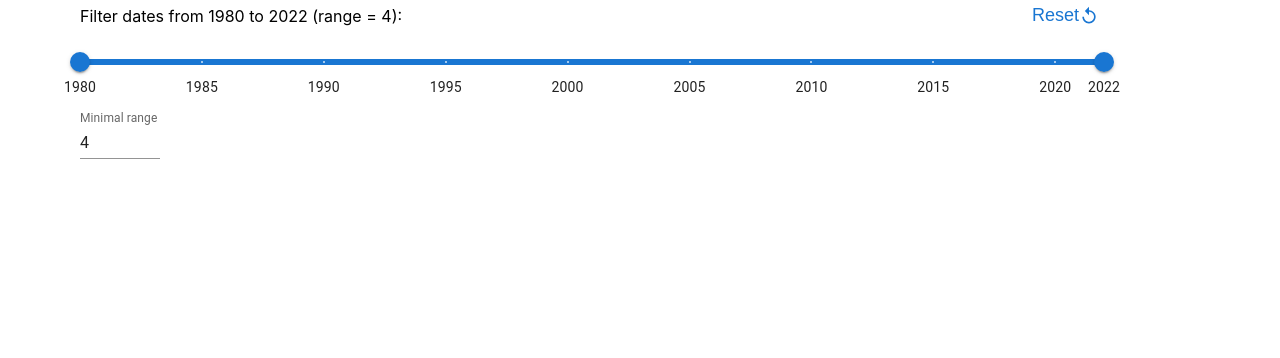
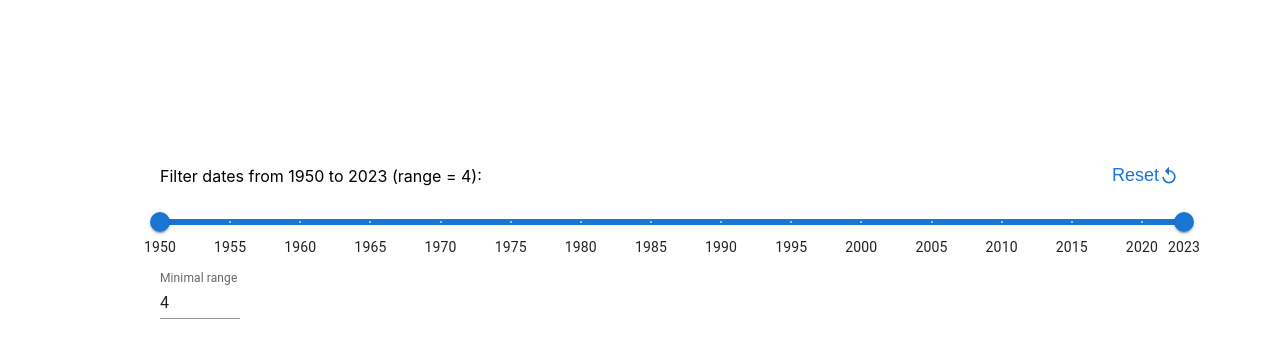
Before and after one commit to reveillere/rankme, a React (Vite) app: page /test in a window 1280 px wide. Shown: the top 358 px of the page. Built offline with nearby package versions, Linux system fonts and the light colour scheme; what timers would draw is missing.

Commit message:
add support for filtering

```diff
--- a/src/App.css
+++ b/src/App.css
@@ -79,3 +79,10 @@ cite.data .title { color:#666666; font-weight:700; margin-right: 5px;}
   margin-left: 50px;
   margin-right: 50px;
 }
+
+
+.categories {
+  list-style-type: 'none';
+  margin: 0;
+  padding: 0
+}
--- a/src/Test.js
+++ b/src/Test.js
@@ -1,9 +1,151 @@
 import * as React from 'react';
-import DateRangeSlider from './component/DateRangeSlider';
+import { IconButton, Box, Slider, TextField } from '@mui/material';
+import ReplayIcon from '@mui/icons-material/Replay';
+import { useEffect } from 'react';
 
 export default function Test() {
-    const minYear = 1980;
-    const maxYear = 2022;
+    const minYear = 1950;
+    const maxYear = 2023;
     const [range, setRange] = React.useState([minYear, maxYear]);
-    return <DateRangeSlider minYear={minYear} maxYear={maxYear} range={range} setRange={setRange} />;
+
+    return (
+        <DateRangeSlider minYear={minYear} maxYear={maxYear} range={range} setRange={setRange}  />
+    );
 }
+
+function DateRangeSlider({ minYear, maxYear, range, setRange }) {
+    const sliderRef = React.useRef(null);
+    const initialMarks = Array.from({ length: maxYear - minYear + 1 }, (_, index) => ({
+        value: minYear + index,
+        label: (minYear + index).toString(),
+    }));
+    const [displayMarks, setDisplayMarks] = React.useState(initialMarks);
+    const defaultRange = 4;
+    const [minimalRange, setMinimalRange] = React.useState(defaultRange);
+    const [disableSwap, setDisableSwap] = React.useState(true);
+
+
+    const handleChange = (event, newValue, activeThumb) => {
+        if (!Array.isArray(newValue)) {
+            return;
+        }
+        if (minimalRange === 0) {
+            if (activeThumb === 0) {
+                const clamped = Math.min(newValue[0], maxYear);
+                setRange([clamped, clamped]);
+            } else {
+                const clamped = Math.max(newValue[1], minYear);
+                setRange([clamped, clamped]);
+            }
+        } else if (newValue[1] - newValue[0] < minimalRange) {
+            if (activeThumb === 0) {
+                const clamped = Math.min(newValue[0], maxYear - minimalRange);
+                setRange([clamped, clamped + minimalRange]);
+            } else {
+                const clamped = Math.max(newValue[1], minYear + minimalRange);
+                setRange([clamped - minimalRange, clamped]);
+            }
+        } else {
+            setRange(newValue);
+        }
+    };
+
+    const handleInputChange = (event) => {
+        const previousRange = minimalRange;
+        const newRange = Number(event.target.value);
+        if (newRange === 0) {
+            setRange([range[1], range[1]]);
+            setDisableSwap(false);
+        } else if (newRange > previousRange) {
+            const max = Math.min(range[0] + newRange, maxYear);
+            const min = max - newRange;
+            setRange([min, max]);
+            setDisableSwap(true);
+        }
+        setMinimalRange(newRange);
+    }
+
+    const calculateMarks = (interval) => {
+        const marks = [];
+        marks.push({ value: minYear, label: minYear.toString() });
+
+        for (let year = minYear + interval; year < maxYear; year += interval) {
+            marks.push({ value: year, label: year.toString() });
+        }
+
+        if (marks[marks.length - 1].value !== maxYear) {
+            marks.push({ value: maxYear, label: maxYear.toString() });
+        }
+
+        return marks;
+    };
+
+    const areSliderMarksOverlapping = () => {
+        const markElements = sliderRef.current.querySelectorAll('.MuiSlider-markLabel');
+        let isOverlapping = false;
+
+        for (let i = 0; i < markElements.length - 1; i++) {
+            const currentMark = markElements[i].getBoundingClientRect();
+            const nextMark = markElements[i + 1].getBoundingClientRect();
+
+            if (currentMark.right > nextMark.left) {
+                isOverlapping = true;
+                break;
+            }
+        }
+        return isOverlapping;
+    }
+
+    useEffect(() => {
+        if (sliderRef.current) {
+            let interval = 5  ;
+            if (areSliderMarksOverlapping()) {
+                // If overlapping, adjust the marks to display every 5 years
+                setDisplayMarks(calculateMarks(interval));
+            }
+        }
+    }, []);
+
+    const handleReset = () => {
+        setRange([minYear, maxYear]);
+    };
+
+    return (
+        <Box sx={{ width: 1024, margin: 20 }}>
+            <Box sx={{ marginBottom: 2, display: 'flex', justifyContent: 'space-between', alignItems: 'center' }}>
+                Filter dates from {range[0]} to {range[1]} (range = {minimalRange}):
+                <IconButton
+                    color="primary"
+                    aria-label="reset"
+                    onClick={handleReset}
+                    size="small"
+                >Reset
+                    <ReplayIcon fontSize="small" />
+                </IconButton>
+
+            </Box>
+            <Slider
+                ref={sliderRef}
+                getAriaLabel={() => 'Minimum distance shift'}
+                value={range}
+                min={minYear}
+                max={maxYear}
+                step={1}
+                onChange={handleChange}
+                valueLabelDisplay="auto"
+                disableSwap={disableSwap}
+                marks={displayMarks}
+            />
+            <TextField
+                id="standard-basic"
+                label="Minimal range"
+                defaultValue={minimalRange}
+                variant="standard"
+                type='number'
+                onChange={handleInputChange}
+                inputProps={{ min: "0", max: maxYear - minYear }}
+                sx={{ width: '80px', marginTop: '10px' }}
+            />
+        </Box>
+    );
+}
--- a/src/component/DateRangeSlider.js
+++ b/src/component/DateRangeSlider.js
@@ -1,11 +1,11 @@
 import * as React from 'react';
+import { IconButton, Box, Slider, TextField } from '@mui/material';
 import ReplayIcon from '@mui/icons-material/Replay';
-import { IconButton, TextField, Box, Slider } from '@mui/material';
 import { useEffect } from 'react';
+
 
 export default function DateRangeSlider({ minYear, maxYear, range, setRange }) {
     const sliderRef = React.useRef(null);
-    // Initialize with marks for every year
     const initialMarks = Array.from({ length: maxYear - minYear + 1 }, (_, index) => ({
         value: minYear + index,
         label: (minYear + index).toString(),
@@ -13,25 +13,65 @@ export default function DateRangeSlider({ minYear, maxYear, range, setRange }) {
     const [displayMarks, setDisplayMarks] = React.useState(initialMarks);
     const defaultRange = 4;
     const [minimalRange, setMinimalRange] = React.useState(defaultRange);
+    const [disableSwap, setDisableSwap] = React.useState(true);
 
+
+    const handleChange = (event, newValue, activeThumb) => {
+        if (!Array.isArray(newValue)) {
+            return;
+        }
+        if (minimalRange === 0) {
+            if (activeThumb === 0) {
+                const clamped = Math.min(newValue[0], maxYear);
+                setRange([clamped, clamped]);
+            } else {
+                const clamped = Math.max(newValue[1], minYear);
+                setRange([clamped, clamped]);
+            }
+        } else if (newValue[1] - newValue[0] < minimalRange) {
+            if (activeThumb === 0) {
+                const clamped = Math.min(newValue[0], maxYear - minimalRange);
+                setRange([clamped, clamped + minimalRange]);
+            } else {
+                const clamped = Math.max(newValue[1], minYear + minimalRange);
+                setRange([clamped - minimalRange, clamped]);
+            }
+        } else {
+            setRange(newValue);
+        }
+    };
+
+    const handleInputChange = (event) => {
+        const previousRange = minimalRange;
+        const newRange = Number(event.target.value);
+        if (newRange === 0) {
+            setRange([range[1], range[1]]);
+            setDisableSwap(false);
+        } else if (newRange > previousRange) {
+            const max = Math.min(range[0] + newRange, maxYear);
+            const min = max - newRange;
+            setRange([min, max]);
+            setDisableSwap(true);
+        }
+        setMinimalRange(newRange);
+    }
 
     const calculateMarks = (interval) => {
         const marks = [];
-        marks.push({ value: minYear, label: minYear.toString() }); // Always include minYear
+        marks.push({ value: minYear, label: minYear.toString() });
 
         for (let year = minYear + interval; year < maxYear; year += interval) {
             marks.push({ value: year, label: year.toString() });
         }
 
         if (marks[marks.length - 1].value !== maxYear) {
-            marks.push({ value: maxYear, label: maxYear.toString() }); // Always include maxYear
+            marks.push({ value: maxYear, label: maxYear.toString() });
         }
 
         return marks;
     };
 
-    useEffect(() => {
-        if (sliderRef.current) {
+    const areSliderMarksOverlapping = () => {
         const markElements = sliderRef.current.querySelectorAll('.MuiSlider-markLabel');
         let isOverlapping = false;
 
@@ -44,45 +84,25 @@ export default function DateRangeSlider({ minYear, maxYear, range, setRange }) {
                 break;
             }
         }
+        return isOverlapping;
+    }
 
-            if (isOverlapping) {
+    useEffect(() => {
+        if (sliderRef.current) {
+            let interval = 5  ;
+            if (areSliderMarksOverlapping()) {
                 // If overlapping, adjust the marks to display every 5 years
-                const interval = 5;
                 setDisplayMarks(calculateMarks(interval));
             }
         }
     }, []);
 
-    const handleChange = (event, newValue, activeThumb) => {
-        if (!Array.isArray(newValue)) {
-            return;
-        }
-
-        console.log(newValue.toString());
-        if (newValue[1] - newValue[0] < minimalRange) {
-            if (activeThumb === 0) {
-                const clamped = Math.min(newValue[0], maxYear - minimalRange);
-                setRange([clamped, clamped + minimalRange]);
-            } else {
-                const clamped = Math.max(newValue[1], minYear + minimalRange);
-                setRange([clamped - minimalRange, clamped]);
-            }
-        } else {
-            setRange(newValue);
-        }
-    };
-
     const handleReset = () => {
         setRange([minYear, maxYear]);
     };
 
-    const handleInputChange = (event) => {
-        const value = Number(event.target.value);
-        setMinimalRange(value);
-    }
-
     return (
-        <Box sx={{ width: '80%', marginLeft: 10, marginRight: 10 }}>
+        <Box sx={{ width: '80%' }}>
             <Box sx={{ marginBottom: 2, display: 'flex', justifyContent: 'space-between', alignItems: 'center' }}>
                 Filter dates from {range[0]} to {range[1]} (range = {minimalRange}):
                 <IconButton
@@ -91,8 +111,9 @@ export default function DateRangeSlider({ minYear, maxYear, range, setRange }) {
                     onClick={handleReset}
                     size="small"
                 >Reset
-                <ReplayIcon fontSize="small"/>
+                    <ReplayIcon fontSize="small" />
                 </IconButton>
+
             </Box>
             <Slider
                 ref={sliderRef}
@@ -103,7 +124,7 @@ export default function DateRangeSlider({ minYear, maxYear, range, setRange }) {
                 step={1}
                 onChange={handleChange}
                 valueLabelDisplay="auto"
-                disableSwap
+                disableSwap={disableSwap}
                 marks={displayMarks}
             />
             <TextField
@@ -113,7 +134,7 @@ export default function DateRangeSlider({ minYear, maxYear, range, setRange }) {
                 variant="standard"
                 type='number'
                 onChange={handleInputChange}
-                inputProps={{ min: "1", max: maxYear - minYear }}
+                inputProps={{ min: "0", max: maxYear - minYear }}
                 sx={{ width: '80px', marginTop: '10px' }}
             />
         </Box>
--- a/src/component/PubViz.js
+++ b/src/component/PubViz.js
@@ -13,10 +13,6 @@ export default function PubViz() {
     const [author, setAuthor] = useState(null);
 
     const pid = useParams()['*'];
-
-    useEffect(() => {
-        console.log('DEBUG : I do that only once');
-    }, []);
 
     useEffect(() => {
         fetchAuthor(pid)
--- a/src/component/dblpViz.js
+++ b/src/component/dblpViz.js
@@ -5,15 +5,17 @@ import 'react-datepicker/dist/react-datepicker.css';
 import '../App.css'
 import DateRangeSlider from './DateRangeSlider';
 import React from 'react';
+import { Checkbox, Grid, FormGroup, FormControlLabel } from '@mui/material';
+
 
 const pieOptions = {
   responsive: true,
-  maintainAspectRatio: true,  // This ensures the chart maintains its aspect ratio
-  aspectRatio: 1,             // Default is 2, reduce this to make the pie smaller
+  maintainAspectRatio: true,
+  aspectRatio: 2,
   plugins: {
     legend: {
-      display: true,
-      position: 'right'  // This will place the legend on the right
+      display: false,
+      position: 'right'
     }
   }
 };
@@ -21,6 +23,7 @@ const pieOptions = {
 
 function calculatePublicationsByType(publications) {
   const publicationsByType = Object.keys(dblpCategories).reduce((acc, key) => ({ ...acc, [key]: 0 }), {});
+
 
   // Parcourez les publications et agrégez-les par type
   publications.forEach(publication => {
@@ -38,13 +41,14 @@ function calculatePublicationsByType(publications) {
 
 
 export function PublicationsViz({ publications }) {
-  const [publicationsByType, setPublicationsByType] = useState(null); // State to store fetched data
+  const [publicationsByType, setPublicationsByType] = useState(null);
   const [startYear, setStartYear] = useState(0);
   const [endYear, setEndYear] = useState(new Date().getFullYear());
   const minYear = Math.min(...publications.map(pub => pub.dblp.year));
   const maxYear = Math.max(...publications.map(pub => pub.dblp.year));
   const [range, setRange] = React.useState([minYear, maxYear]);
 
+  const [categorySelected, setCategorySelected] = React.useState(Object.keys(dblpCategories).reduce((acc, key) => ({ ...acc, [key]: true }), {}));
 
   useEffect(() => {
     const fetchData = async () => {
@@ -64,18 +68,29 @@ export function PublicationsViz({ publications }) {
   if (!publicationsByType) return <div>Chargement...</div>;
 
 
-  const colors = Object.values(dblpCategories).map(category => category.color);
-  const data = {
-    labels: Object.values(dblpCategories).map(category => category.name),
+
+  const data =  {
+      labels: Object.keys(dblpCategories)
+        .filter(key => categorySelected[key])
+        .map(key => dblpCategories[key].name),
         datasets: [
           {
-        data: Object.values(publicationsByType),
-        backgroundColor: colors,
-        borderColor: colors,
+            data: Object.keys(dblpCategories)
+              .filter(key => categorySelected[key])
+              .map(key => publicationsByType[key] || 0),
+            backgroundColor: Object.keys(dblpCategories)
+              .filter(key => categorySelected[key])
+              .map(key => dblpCategories[key].color),
+            borderColor: Object.keys(dblpCategories)
+              .filter(key => categorySelected[key])
+              .map(key => dblpCategories[key].color),
             borderWidth: 1,
           },
         ],
   };
+
+
+
 
 
 
@@ -84,11 +99,55 @@ export function PublicationsViz({ publications }) {
       <div style={{ fontWeight: 800, fontSize: 'large' }}>
         Total of {Object.values(publicationsByType).reduce((acc, val) => acc + val, 0)} publications in the period !
       </div>
-      <div style={{ width: '300px', margin: 'auto' }}>
+      <div style={{ display: 'flex', justifyContent: 'space-between', margin: '40px 0' }}>
+        <div style={{ width: '50%', display: 'flex', justifyContent: 'center', alignItems: 'center' }}>
+          <div>
             <Pie options={pieOptions} data={data} />
           </div>
-
+        </div>
+        <div style={{ width: '50%', display: 'flex', justifyContent: 'center', alignItems: 'center' }}>
+          <CategoriesSelector categorySelected={categorySelected} setCategorySelected={setCategorySelected} />
+        </div>
+      </div>
       <DateRangeSlider minYear={minYear} maxYear={maxYear} range={range} setRange={setRange} />
     </div>
   );
 }
+
+
+
+
+function CategoriesSelector({ categorySelected, setCategorySelected }) {
+
+  const handleLineClick = (name) => {
+    return (event) => {
+      setCategorySelected(prevCategorySelected => {
+        return { ...prevCategorySelected, [name]: event.target.checked };
+      });
+    };
+  };
+
+  return (
+    <FormGroup style={{ margin: 0, padding: 0 }}>
+      {Object.entries(dblpCategories).map(([key, value]) => (
+        <div
+          key={key}
+          style={{ marginBottom: '-14px', display: 'flex', alignItems: 'center', cursor: 'pointer' }}
+        >
+          <FormControlLabel
+            control={
+              <Checkbox
+                defaultChecked
+                size="small"
+                name={key}
+                style={{ color: value.color }}
+              />}
+            label={value.name}
+            onChange={handleLineClick(key)}
+            style={{ margin: 0 }}
+          />
+        </div>
+      ))}
+    </FormGroup>
+  );
+}
```
Lines whose indentation alone changed are shown as unchanged.
